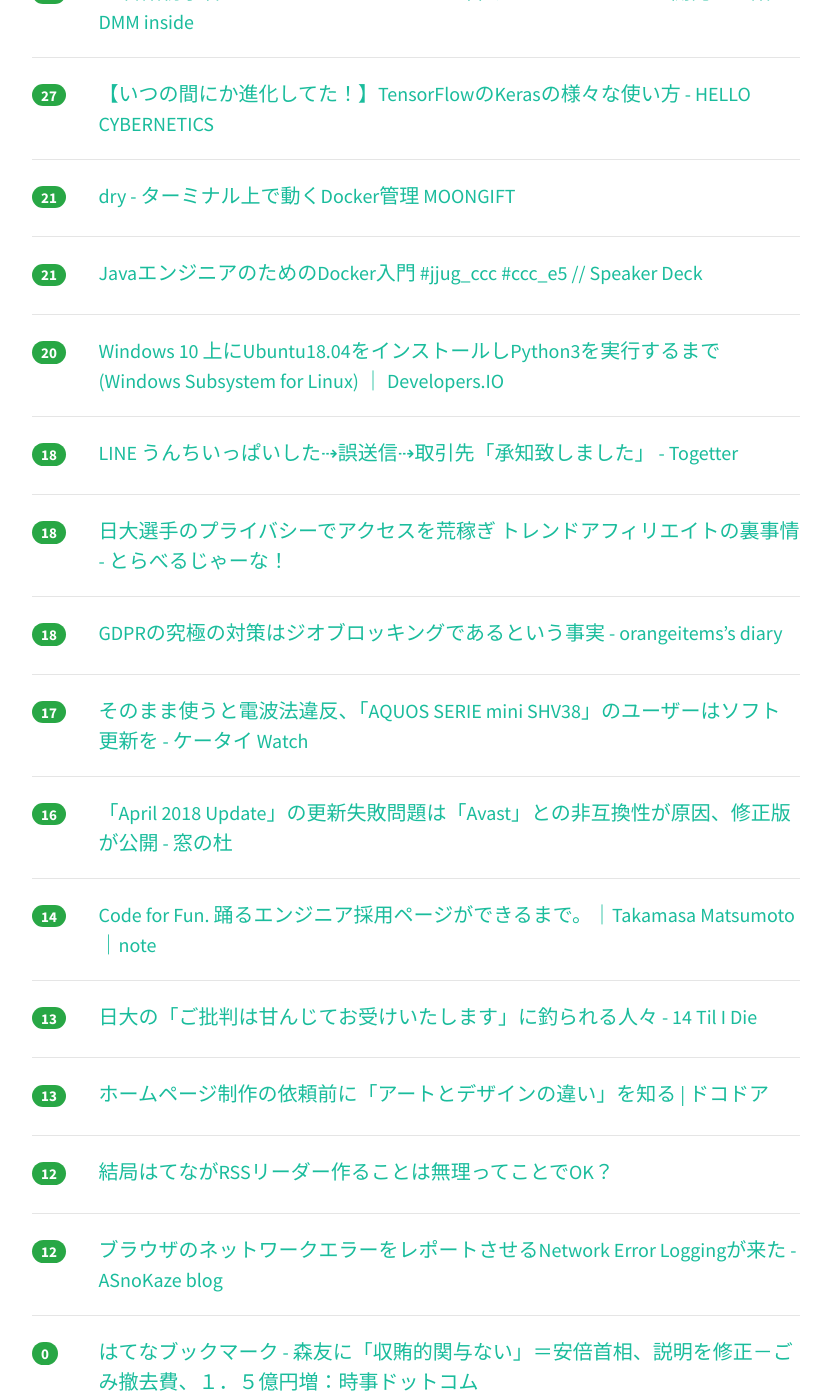
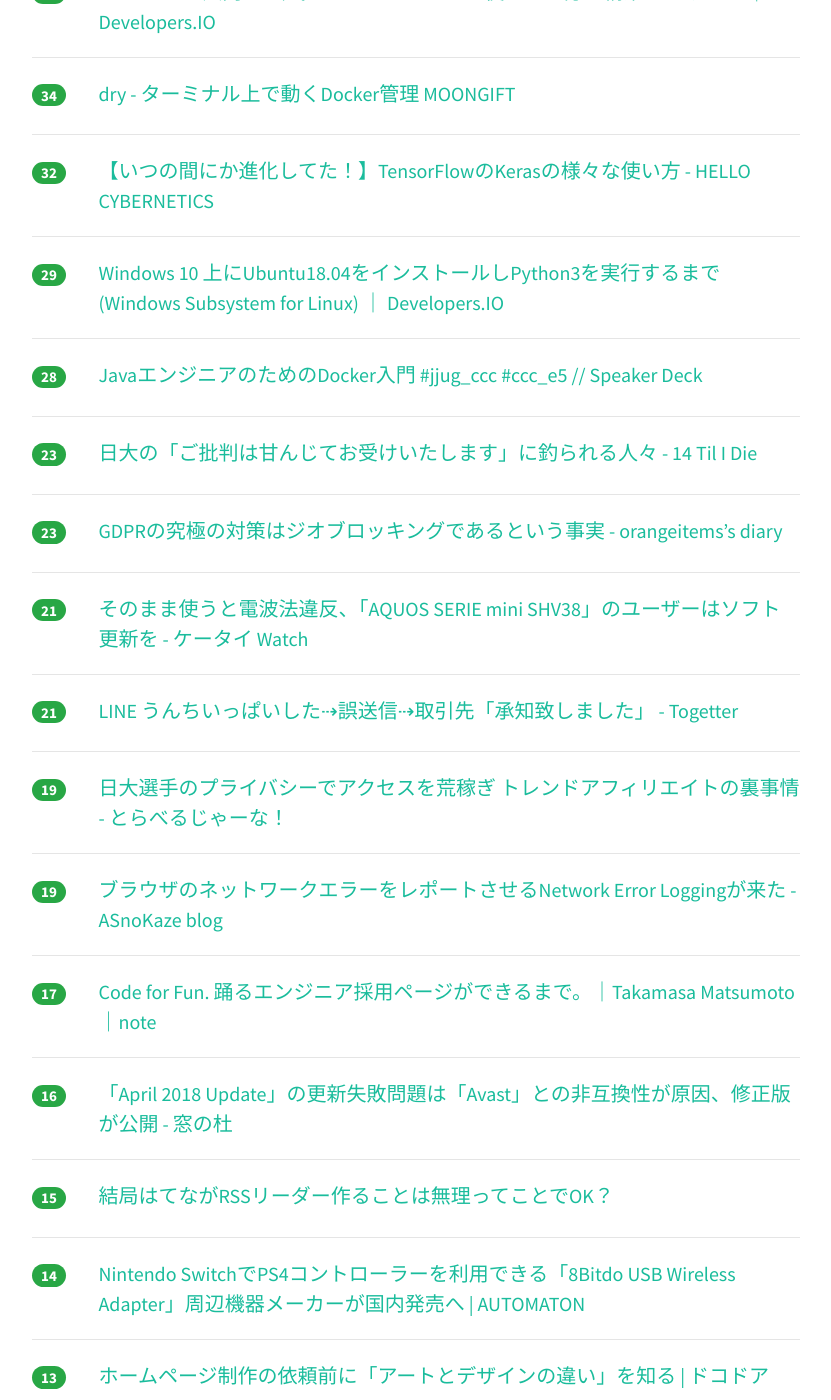
Before and after one commit to yatta47/hatena-matome-site, a Jekyll site: the page built from _posts/2018-05-29-hatena.md, in a window 1280 px wide and 1400 px high, scrolled down 598 px. Shown: the whole window, without its empty margins (224-1055 px from the left). Built offline with Jekyll 4.4.1, drawn with Linux system fonts in a browser that asks for light colours; nearby versions of some CDN libraries; some of the changed text lies outside the part shown.

Commit message:
Updated 2018-05-29

```diff
--- a/_posts/2018-05-29-hatena.md
+++ b/_posts/2018-05-29-hatena.md
@@ -1,64 +1,79 @@
 ---
 layout: post
 title:  "2018-05-29 はてぶIT"
-date:   2018-05-29 08:02:51
+date:   2018-05-29 09:03:06
 tags: [it-hotentry]
 ---
-18 件のデータあり
+22 件のデータあり
 
 <hr><div class="row">
-<div class="col-1"><span class="badge badge-pill badge-success h2">54</span></div>
+<div class="col-1"><span class="badge badge-pill badge-success h2">97</span></div>
 <div class="col-11"><a href='https://iphone-mania.jp/news-213657/' target='_blank'>iPhone Xのノッチが美しい理由 - iPhone Mania</a></div>
 </div>
 <hr>
 <div class="row">
-<div class="col-1"><span class="badge badge-pill badge-success h2">41</span></div>
+<div class="col-1"><span class="badge badge-pill badge-success h2">51</span></div>
+<div class="col-11"><a href='https://inside.dmm.com/entry/2018/05/28/golang-cli-tool' target='_blank'>Go言語初学者がConfluenceをMarkdownで書くためのCLIツールを開発した話 - DMM inside</a></div>
+</div>
+<hr>
+<div class="row">
+<div class="col-1"><span class="badge badge-pill badge-success h2">47</span></div>
 <div class="col-11"><a href='https://dev.classmethod.jp/cloud/aws/amazon-ecs-entrance-1/' target='_blank'>Amazon ECS入門 〜公式のDockerイメージを使って10分で構築してみる〜 ｜ Developers.IO</a></div>
 </div>
 <hr>
 <div class="row">
-<div class="col-1"><span class="badge badge-pill badge-success h2">40</span></div>
-<div class="col-11"><a href='https://inside.dmm.com/entry/2018/05/28/golang-cli-tool' target='_blank'>Go言語初学者がConfluenceをMarkdownで書くためのCLIツールを開発した話 - DMM inside</a></div>
+<div class="col-1"><span class="badge badge-pill badge-success h2">34</span></div>
+<div class="col-11"><a href='https://www.moongift.jp/2018/05/dry-%E3%82%BF%E3%83%BC%E3%83%9F%E3%83%8A%E3%83%AB%E4%B8%8A%E3%81%A7%E5%8B%95%E3%81%8Fdocker%E7%AE%A1%E7%90%86/' target='_blank'>dry - ターミナル上で動くDocker管理 MOONGIFT</a></div>
 </div>
 <hr>
 <div class="row">
-<div class="col-1"><span class="badge badge-pill badge-success h2">27</span></div>
+<div class="col-1"><span class="badge badge-pill badge-success h2">32</span></div>
 <div class="col-11"><a href='http://s0sem0y.hatenablog.com/entry/2018/05/28/180012' target='_blank'>【いつの間にか進化してた！】TensorFlowのKerasの様々な使い方 - HELLO CYBERNETICS</a></div>
 </div>
 <hr>
 <div class="row">
-<div class="col-1"><span class="badge badge-pill badge-success h2">21</span></div>
-<div class="col-11"><a href='https://www.moongift.jp/2018/05/dry-%E3%82%BF%E3%83%BC%E3%83%9F%E3%83%8A%E3%83%AB%E4%B8%8A%E3%81%A7%E5%8B%95%E3%81%8Fdocker%E7%AE%A1%E7%90%86/' target='_blank'>dry - ターミナル上で動くDocker管理 MOONGIFT</a></div>
+<div class="col-1"><span class="badge badge-pill badge-success h2">29</span></div>
+<div class="col-11"><a href='https://dev.classmethod.jp/tool/wslonubuntu18/' target='_blank'>Windows 10 上にUbuntu18.04をインストールしPython3を実行するまで(Windows Subsystem for Linux) ｜ Developers.IO</a></div>
+</div>
+<hr>
+<div class="row">
+<div class="col-1"><span class="badge badge-pill badge-success h2">28</span></div>
+<div class="col-11"><a href='https://speakerdeck.com/sammy7th/javaenziniafalsetamefalsedockerru-men-number-jjug-ccc-number-ccc-e5' target='_blank'>JavaエンジニアのためのDocker入門 #jjug_ccc #ccc_e5 // Speaker Deck</a></div>
+</div>
+<hr>
+<div class="row">
+<div class="col-1"><span class="badge badge-pill badge-success h2">23</span></div>
+<div class="col-11"><a href='http://sumida.hatenablog.com/entry/2018/05/28/210000' target='_blank'>日大の「ご批判は甘んじてお受けいたします」に釣られる人々 - 14 Til I Die</a></div>
+</div>
+<hr>
+<div class="row">
+<div class="col-1"><span class="badge badge-pill badge-success h2">23</span></div>
+<div class="col-11"><a href='http://www.orangeitems.com/entry/2018/05/28/172907' target='_blank'>GDPRの究極の対策はジオブロッキングであるという事実 - orangeitems’s diary</a></div>
 </div>
 <hr>
 <div class="row">
 <div class="col-1"><span class="badge badge-pill badge-success h2">21</span></div>
-<div class="col-11"><a href='https://speakerdeck.com/sammy7th/javaenziniafalsetamefalsedockerru-men-number-jjug-ccc-number-ccc-e5' target='_blank'>JavaエンジニアのためのDocker入門 #jjug_ccc #ccc_e5 // Speaker Deck</a></div>
+<div class="col-11"><a href='https://k-tai.watch.impress.co.jp/docs/news/1124347.html' target='_blank'>そのまま使うと電波法違反、「AQUOS SERIE mini SHV38」のユーザーはソフト更新を - ケータイ Watch</a></div>
 </div>
 <hr>
 <div class="row">
-<div class="col-1"><span class="badge badge-pill badge-success h2">20</span></div>
-<div class="col-11"><a href='https://dev.classmethod.jp/tool/wslonubuntu18/' target='_blank'>Windows 10 上にUbuntu18.04をインストールしPython3を実行するまで(Windows Subsystem for Linux) ｜ Developers.IO</a></div>
-</div>
-<hr>
-<div class="row">
-<div class="col-1"><span class="badge badge-pill badge-success h2">18</span></div>
+<div class="col-1"><span class="badge badge-pill badge-success h2">21</span></div>
 <div class="col-11"><a href='https://togetter.com/li/1231775' target='_blank'>LINE うんちいっぱいした⇢誤送信⇢取引先「承知致しました」 - Togetter</a></div>
 </div>
 <hr>
 <div class="row">
-<div class="col-1"><span class="badge badge-pill badge-success h2">18</span></div>
+<div class="col-1"><span class="badge badge-pill badge-success h2">19</span></div>
 <div class="col-11"><a href='http://www.jarna.jp/entry/blog-trendaffiliate' target='_blank'>日大選手のプライバシーでアクセスを荒稼ぎ トレンドアフィリエイトの裏事情 - とらべるじゃーな！</a></div>
 </div>
 <hr>
 <div class="row">
-<div class="col-1"><span class="badge badge-pill badge-success h2">18</span></div>
-<div class="col-11"><a href='http://www.orangeitems.com/entry/2018/05/28/172907' target='_blank'>GDPRの究極の対策はジオブロッキングであるという事実 - orangeitems’s diary</a></div>
+<div class="col-1"><span class="badge badge-pill badge-success h2">19</span></div>
+<div class="col-11"><a href='https://asnokaze.hatenablog.com/entry/2018/05/28/210830' target='_blank'>ブラウザのネットワークエラーをレポートさせるNetwork Error Loggingが来た - ASnoKaze blog</a></div>
 </div>
 <hr>
 <div class="row">
 <div class="col-1"><span class="badge badge-pill badge-success h2">17</span></div>
-<div class="col-11"><a href='https://k-tai.watch.impress.co.jp/docs/news/1124347.html' target='_blank'>そのまま使うと電波法違反、「AQUOS SERIE mini SHV38」のユーザーはソフト更新を - ケータイ Watch</a></div>
+<div class="col-11"><a href='https://note.mu/stam_mat2/n/n6dcf9acda98d' target='_blank'>Code for Fun. 踊るエンジニア採用ページができるまで。｜Takamasa Matsumoto｜note</a></div>
 </div>
 <hr>
 <div class="row">
@@ -67,13 +82,13 @@ tags: [it-hotentry]
 </div>
 <hr>
 <div class="row">
-<div class="col-1"><span class="badge badge-pill badge-success h2">14</span></div>
-<div class="col-11"><a href='https://note.mu/stam_mat2/n/n6dcf9acda98d' target='_blank'>Code for Fun. 踊るエンジニア採用ページができるまで。｜Takamasa Matsumoto｜note</a></div>
+<div class="col-1"><span class="badge badge-pill badge-success h2">15</span></div>
+<div class="col-11"><a href='https://anond.hatelabo.jp/20180528081018' target='_blank'>結局はてながRSSリーダー作ることは無理ってことでOK？</a></div>
 </div>
 <hr>
 <div class="row">
-<div class="col-1"><span class="badge badge-pill badge-success h2">13</span></div>
-<div class="col-11"><a href='http://sumida.hatenablog.com/entry/2018/05/28/210000' target='_blank'>日大の「ご批判は甘んじてお受けいたします」に釣られる人々 - 14 Til I Die</a></div>
+<div class="col-1"><span class="badge badge-pill badge-success h2">14</span></div>
+<div class="col-11"><a href='http://jp.automaton.am/articles/newsjp/20180528-68683/' target='_blank'>Nintendo SwitchでPS4コントローラーを利用できる「8Bitdo USB Wireless Adapter」周辺機器メーカーが国内発売へ | AUTOMATON</a></div>
 </div>
 <hr>
 <div class="row">
@@ -82,13 +97,18 @@ tags: [it-hotentry]
 </div>
 <hr>
 <div class="row">
-<div class="col-1"><span class="badge badge-pill badge-success h2">12</span></div>
-<div class="col-11"><a href='https://anond.hatelabo.jp/20180528081018' target='_blank'>結局はてながRSSリーダー作ることは無理ってことでOK？</a></div>
+<div class="col-1"><span class="badge badge-pill badge-success h2">13</span></div>
+<div class="col-11"><a href='http://blog.livedoor.jp/manamerit/archives/65797023.html' target='_blank'>高プロに関する人気ツイートまとめ - さまざまなめりっと</a></div>
 </div>
 <hr>
 <div class="row">
 <div class="col-1"><span class="badge badge-pill badge-success h2">12</span></div>
-<div class="col-11"><a href='https://asnokaze.hatenablog.com/entry/2018/05/28/210830' target='_blank'>ブラウザのネットワークエラーをレポートさせるNetwork Error Loggingが来た - ASnoKaze blog</a></div>
+<div class="col-11"><a href='https://speakerdeck.com/starhoshi/shi-jian-cloud-functions-for-firebase' target='_blank'>実践 Cloud Functions for Firebase // Speaker Deck</a></div>
+</div>
+<hr>
+<div class="row">
+<div class="col-1"><span class="badge badge-pill badge-success h2">5</span></div>
+<div class="col-11"><a href='https://toyokeizai.net/articles/-/221999' target='_blank'>JR東日本､座れないならグリーン料金不要？ | 通勤電車 | 東洋経済オンライン | 経済ニュースの新基準</a></div>
 </div>
 <hr>
 <div class="row">
```
